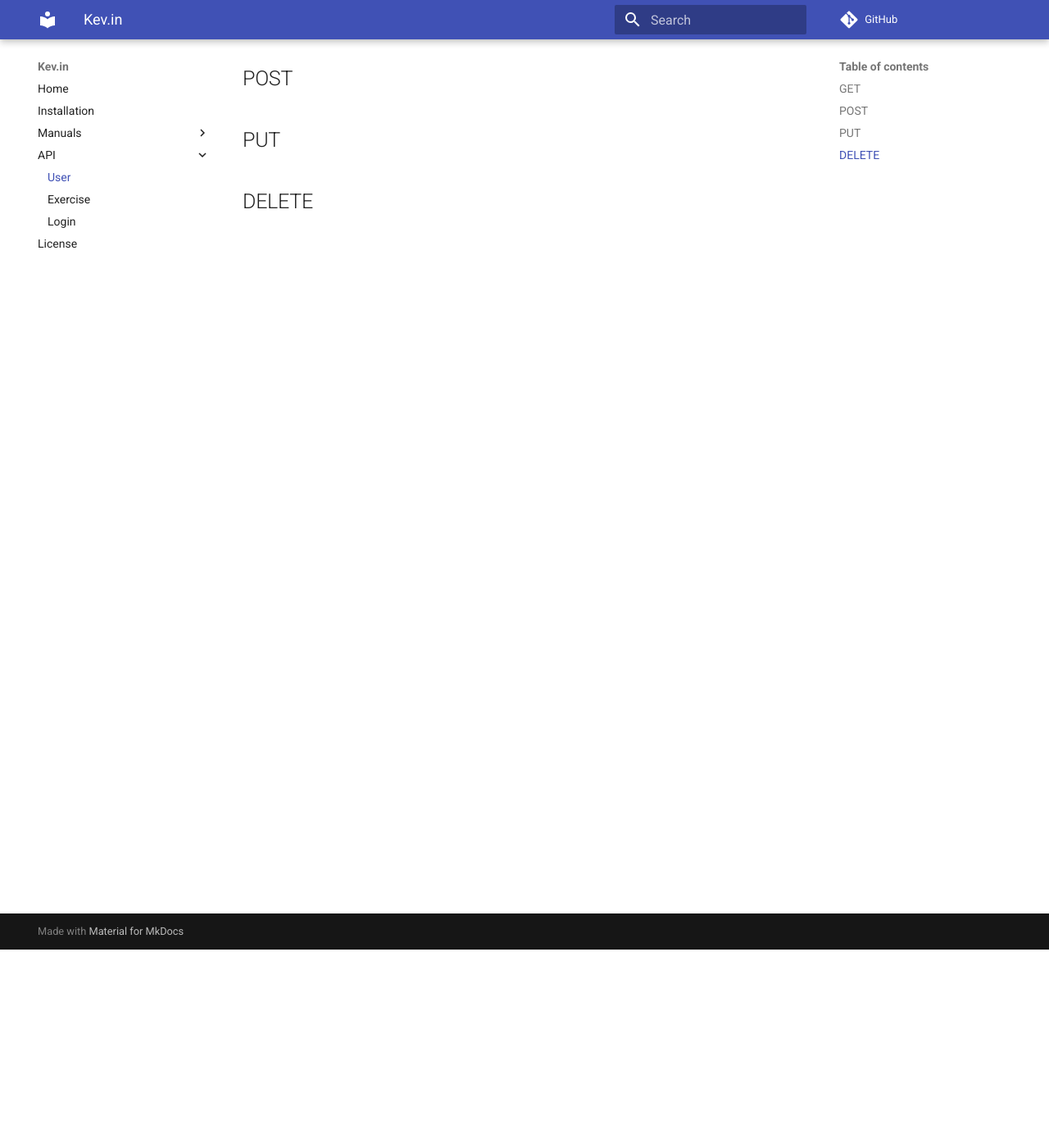
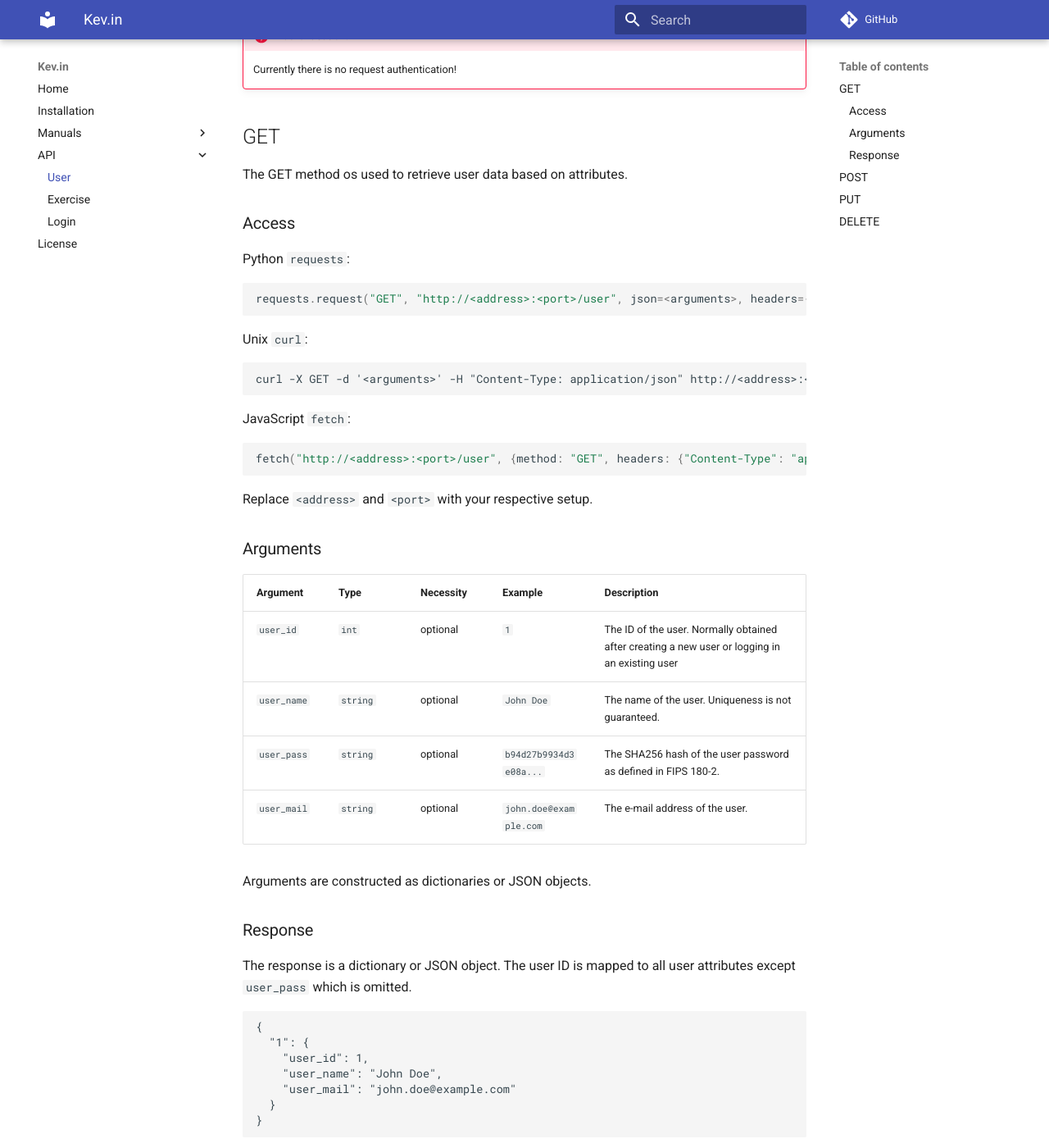
Before and after one commit to mlinke-ai/kev_in, an MkDocs documentation site: the page built from docs/api/user.md, in a window 1280 px wide and 1400 px high, scrolled down 242 px. Shown: the whole window at 82% size. Built offline with MkDocs 1.6.1 and Material for MkDocs 9.7.7, drawn with Linux system fonts in a browser that asks for light colours; comment, search, counter and statistics services are not loaded; some of the changed text lies outside the part shown.

Commit message:
Extended documentation; added self deploy action

````diff
--- a/docs/api/user.md
+++ b/docs/api/user.md
@@ -11,7 +11,61 @@ date: 2022-11-26
 
 The user route is the endpoint to perform all different kinds of operations on the user database.
 
+The endpoint can be accessed at `<address>:<port>/user`.
+
+!!! danger "Authentication!"
+    Currently there is no request authentication!
+
 ## GET
+
+The GET method os used to retrieve user data based on attributes.
+
+### Access
+
+Python `requests`:
+
+```python
+requests.request("GET", "http://<address>:<port>/user", json=<arguments>, headers={"Content-Type": "application/json"})
+```
+
+Unix `curl`:
+
+```
+curl -X GET -d '<arguments>' -H "Content-Type: application/json" http://<address>:<port>/user
+```
+
+JavaScript `fetch`:
+
+```javascript
+fetch("http://<address>:<port>/user", {method: "GET", headers: {"Content-Type": "application/json"}, body: JSON.stringify(<arguments>)})
+```
+
+Replace `<address>` and `<port>` with your respective setup.
+
+### Arguments
+
+| Argument | Type | Necessity | Example | Description |
+|---|---|---|---|---|
+| `user_id` | `int` | optional | `1` | The ID of the user. Normally obtained after creating a new user or logging in an existing user |
+| `user_name` | `string` | optional | `John Doe` | The name of the user. Uniqueness is not guaranteed. |
+| `user_pass` | `string` | optional | `b94d27b9934d3e08a...` | The SHA256 hash of the user password as defined in FIPS 180-2. |
+| `user_mail` | `string` | optional | `john.doe@example.com` | The e-mail address of the user. |
+
+Arguments are constructed as dictionaries or JSON objects.
+
+### Response
+
+The response is a dictionary or JSON object. The user ID is mapped to all user attributes except `user_pass` which is omitted.
+
+```
+{
+  "1": {
+    "user_id": 1,
+    "user_name": "John Doe",
+    "user_mail": "john.doe@example.com"
+  }
+}
+```
 
 ## POST
 
--- a/mkdocs.yml
+++ b/mkdocs.yml
@@ -16,3 +16,7 @@ nav:
 plugins:
   - search
   - mkdocstrings
+markdown_extensions:
+  - admonition
+  - pymdownx.details
+  - pymdownx.superfences
````
Also changed, not shown: README.md (+4 -0 lines), 1 other file.
